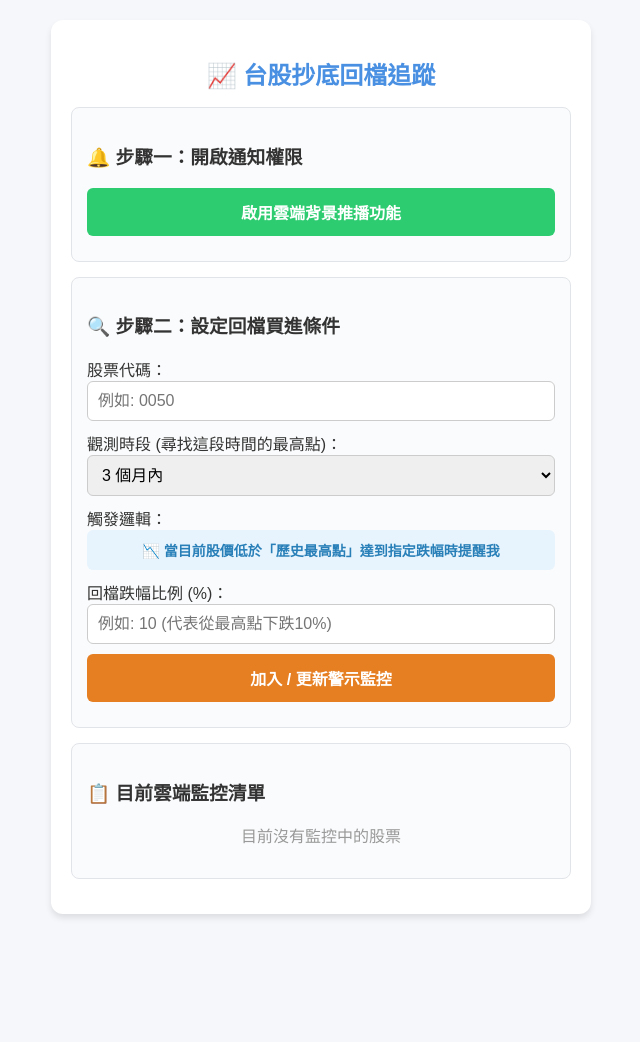
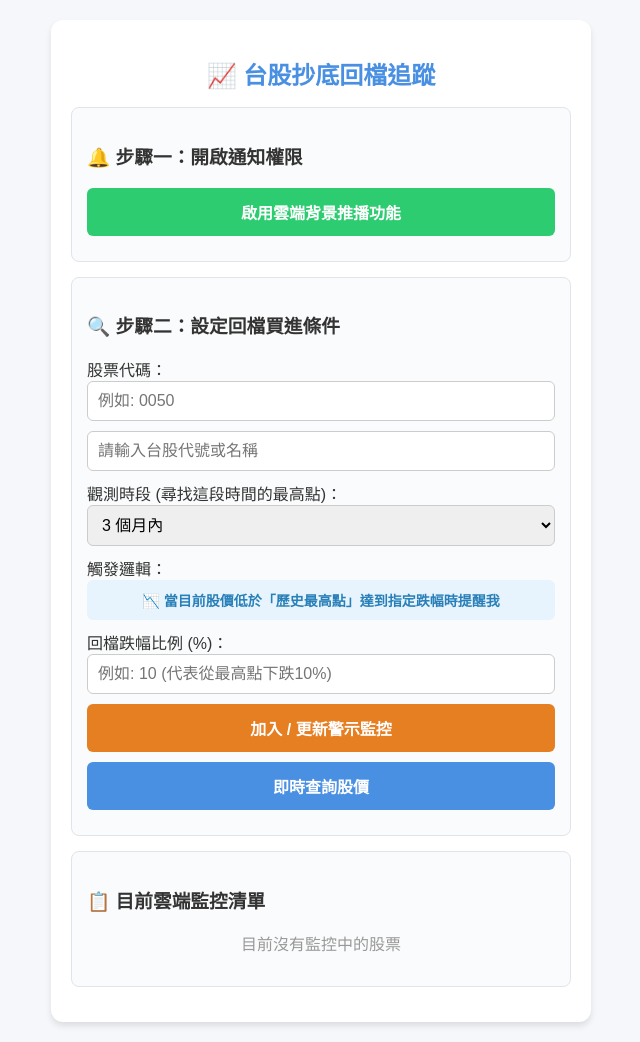
Before and after one commit to willie253029/stock_alarm, a plain HTML site: page index.html in a window 1280 px wide. Shown: the whole page, without its empty margins (319-959 px from the left). Before the commit the page ends 934 px from the top, so only its background shows below. Drawn offline with Linux system fonts and the light colour scheme.

Commit message:
Update index.html

```diff
--- a/index.html
+++ b/index.html
@@ -41,7 +41,7 @@
         <h3>🔍 步驟二：設定回檔買進條件</h3>
         <label>股票代碼：</label>
         <input type="text" id="stock-code" placeholder="例如: 0050">
-
+        <input type="text" id="stock-input" placeholder="請輸入台股代號或名稱">
         <label>觀測時段 (尋找這段時間的最高點)：</label>
         <select id="period">
             <option value="1">1 個月內</option>
@@ -57,6 +57,8 @@
         <input type="number" id="percent" placeholder="例如: 10 (代表從最高點下跌10%)" min="0" step="0.1">
 
         <button id="btn-add-alert" class="btn-add">加入 / 更新警示監控</button>
+        <button id="btn-search-stock">即時查詢股價</button>
+        <div id="search-result"></div>
     </div>
 
     <div class="card">
```
